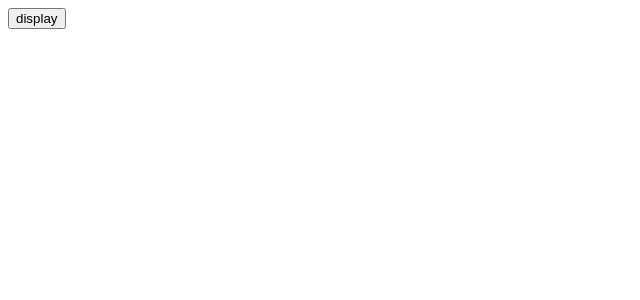
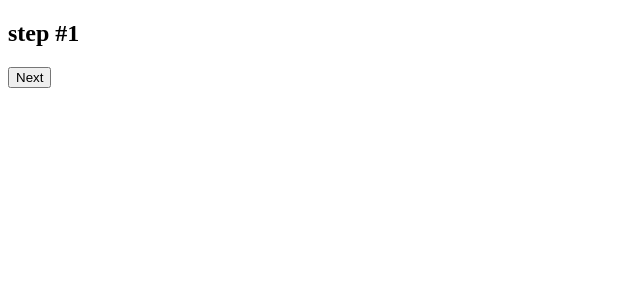
Before and after one commit to JeongHeonK/TIL, a React (Vite) app in the folder React-Native/pages/pages/React/design-pattern/react-design/: page / in a window 1280 px wide. Shown: the top 300 px of the page, without its empty margins (0-640 px from the left). Built offline with nearby package versions, Linux system fonts and the light colour scheme.

Commit message:
feat: Uncontrolled Flow

```diff
--- a/React-Native/pages/pages/React/design-pattern/react-design/src/App.tsx
+++ b/React-Native/pages/pages/React/design-pattern/react-design/src/App.tsx
@@ -1,19 +1,28 @@
-import { useState } from "react";
-import { ControlledModal } from "./Components/ControlledModal";
+import { UncontrolledFlow } from "./Components/UncontrolledFlow";
+
+const StepIndicator = ({
+  step,
+  goNext,
+}: {
+  step: number;
+  goNext?: () => void;
+}) => {
+  return (
+    <>
+      <h2>step #{step}</h2>
+      <button onClick={goNext}>Next</button>
+    </>
+  );
+};
 
 function App() {
-  const [shouldDisplay, setShouldDisplay] = useState<boolean>(false);
   return (
     <main style={{ width: "100%" }}>
-      <ControlledModal
-        shouldDisplay={shouldDisplay}
-        onClose={setShouldDisplay.bind(null, false)}
-      >
-        <h3>it's controlledModal</h3>
-      </ControlledModal>
-      <button onClick={setShouldDisplay.bind(null, true)}>
-        {shouldDisplay ? "hide" : "display"}
-      </button>
+      <UncontrolledFlow onDone={false}>
+        <StepIndicator step={1} />
+        <StepIndicator step={2} />
+        <StepIndicator step={3} />
+      </UncontrolledFlow>
     </main>
   );
 }
--- /dev/null
+++ b/React-Native/pages/pages/React/design-pattern/react-design/src/Components/UncontrolledFlow.tsx
@@ -0,0 +1,29 @@
+import React, { ReactElement } from "react";
+import { ReactNode, useState } from "react";
+
+interface Props {
+  children: ReactNode[];
+  onDone: boolean;
+}
+
+export const UncontrolledFlow = ({ children, onDone }: Props) => {
+  const [data, setData] = useState<object>({});
+  const [currentStepIndex, setCurrentStepIndex] = useState<number>(0);
+
+  const currentChild = React.Children.toArray(children)[
+    currentStepIndex
+  ] as ReactElement<{ goNext: () => void }>;
+
+  const goNext = () => {
+    setCurrentStepIndex((prev) =>
+      prev >= React.Children.count(children) - 1 ? 0 : ++prev
+    );
+  };
+
+  return (
+    React.isValidElement(currentChild) &&
+    React.cloneElement(currentChild, { goNext: goNext })
+  );
+
+  return currentChild;
+};
```
Also changed, not shown: 2 other files (tests, documents, lock files or other folders).
